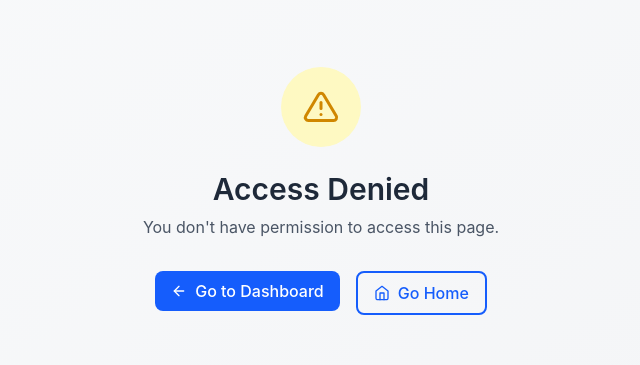
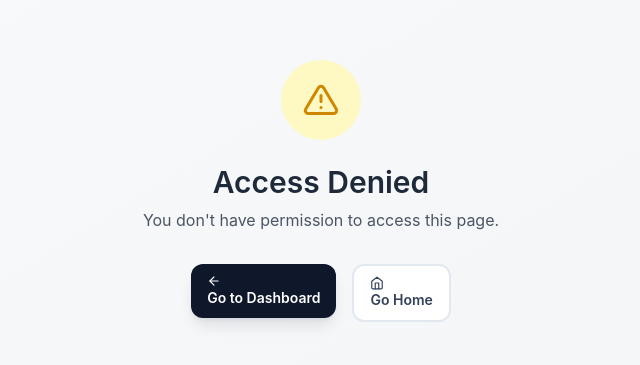
Before and after one commit to adip-adip/Home-Service-Management, a React (Vite) app in the folder frontend/: page /unauthorized in a window 1280 px wide. Shown: the part 209-574 px from the top of the page, without its empty margins (319-959 px from the left). Built offline with nearby package versions, Linux system fonts and the light colour scheme.

Commit message:
refactor(frontend): update common components

```diff
--- a/frontend/src/components/common/Button.jsx
+++ b/frontend/src/components/common/Button.jsx
@@ -1,49 +1,122 @@
 /**
- * Button Component
+ * Button Component - Premium Design System
+ * Reusable button with multiple variants, sizes, and states
  */
 
-const Button = ({
+import { forwardRef } from 'react';
+import { Link } from 'react-router-dom';
+
+const variants = {
+    primary: 'bg-slate-900 hover:bg-slate-800 text-white shadow-lg shadow-slate-900/10 hover:shadow-xl hover:shadow-slate-900/20',
+    secondary: 'bg-slate-100 hover:bg-slate-200 text-slate-700',
+    brand: 'bg-brand-600 hover:bg-brand-500 text-white shadow-lg shadow-brand-500/25 hover:shadow-xl hover:shadow-brand-500/30',
+    outline: 'border-2 border-slate-200 hover:border-slate-300 bg-white text-slate-700 hover:bg-slate-50',
+    'outline-brand': 'border-2 border-brand-200 hover:border-brand-300 bg-white text-brand-700 hover:bg-brand-50',
+    ghost: 'hover:bg-slate-100 text-slate-600 hover:text-slate-900',
+    danger: 'bg-red-600 hover:bg-red-500 text-white shadow-lg shadow-red-500/25',
+    'danger-outline': 'border-2 border-red-200 hover:border-red-300 bg-white text-red-600 hover:bg-red-50',
+    success: 'bg-emerald-600 hover:bg-emerald-500 text-white shadow-lg shadow-emerald-500/25',
+};
+
+const sizes = {
+    sm: 'px-3 py-1.5 text-sm rounded-lg gap-1.5',
+    small: 'px-3 py-1.5 text-sm rounded-lg gap-1.5',
+    md: 'px-4 py-2.5 text-sm rounded-xl gap-2',
+    medium: 'px-4 py-2.5 text-sm rounded-xl gap-2',
+    lg: 'px-6 py-3.5 text-base rounded-xl gap-2',
+    large: 'px-6 py-3.5 text-base rounded-xl gap-2',
+    xl: 'px-8 py-4 text-base rounded-xl gap-2.5',
+    icon: 'p-2.5 rounded-xl',
+    'icon-sm': 'p-2 rounded-lg',
+};
+
+const Button = forwardRef(({
     children,
     type = 'button',
     variant = 'primary',
-    size = 'medium',
+    size = 'md',
+    loading = false,
+    disabled = false,
+    leftIcon,
+    rightIcon,
     fullWidth = false,
-    disabled = false,
-    loading = false,
+    as,
+    to,
+    href,
     onClick,
     className = '',
     ...props
-}) => {
-    const baseStyles = 'inline-flex items-center justify-center gap-2 font-medium rounded-lg transition-all duration-200 cursor-pointer disabled:opacity-50 disabled:cursor-not-allowed';
+}, ref) => {
+    const baseStyles = `
+        inline-flex items-center justify-center font-semibold
+        transition-all duration-200 active:scale-[0.98]
+        disabled:opacity-50 disabled:cursor-not-allowed disabled:active:scale-100
+        focus:outline-none focus-visible:ring-2 focus-visible:ring-brand-500 focus-visible:ring-offset-2
+    `;
 
-    const variantStyles = {
-        primary: 'bg-blue-600 text-white hover:bg-blue-700 active:bg-blue-800',
-        secondary: 'bg-gray-600 text-white hover:bg-gray-700 active:bg-gray-800',
-        outline: 'bg-transparent border-2 border-blue-600 text-blue-600 hover:bg-blue-50 active:bg-blue-100',
-        danger: 'bg-red-600 text-white hover:bg-red-700 active:bg-red-800',
-        success: 'bg-green-600 text-white hover:bg-green-700 active:bg-green-800',
-        ghost: 'bg-transparent text-gray-700 hover:bg-gray-100 active:bg-gray-200'
-    };
+    const classes = `
+        ${baseStyles}
+        ${variants[variant] || variants.primary}
+        ${sizes[size] || sizes.md}
+        ${fullWidth ? 'w-full' : ''}
+        ${className}
+    `.trim().replace(/\s+/g, ' ');
 
-    const sizeStyles = {
-        small: 'px-3 py-1.5 text-sm',
-        medium: 'px-4 py-2 text-base',
-        large: 'px-6 py-3 text-lg'
-    };
+    const content = (
+        <>
+            {loading ? (
+                <div className="w-5 h-5 border-2 border-current border-t-transparent rounded-full animate-spin opacity-70" />
+            ) : leftIcon ? (
+                <span className="flex-shrink-0">{leftIcon}</span>
+            ) : null}
+            {children && <span>{children}</span>}
+            {!loading && rightIcon && <span className="flex-shrink-0">{rightIcon}</span>}
+        </>
+    );
 
+    // Link (react-router)
+    if (to) {
+        return (
+            <Link to={to} ref={ref} className={classes} {...props}>
+                {content}
+            </Link>
+        );
+    }
+
+    // External link
+    if (href) {
+        return (
+            <a href={href} ref={ref} className={classes} {...props}>
+                {content}
+            </a>
+        );
+    }
+
+    // Custom component
+    if (as) {
+        const Component = as;
+        return (
+            <Component ref={ref} className={classes} disabled={disabled || loading} {...props}>
+                {content}
+            </Component>
+        );
+    }
+
+    // Default button
     return (
         <button
+            ref={ref}
             type={type}
-            className={`${baseStyles} ${variantStyles[variant] || variantStyles.primary} ${sizeStyles[size] || sizeStyles.medium} ${fullWidth ? 'w-full' : ''} ${className}`}
+            className={classes}
             disabled={disabled || loading}
             onClick={onClick}
             {...props}
         >
-            {loading ? (
-                <span className="w-5 h-5 border-2 border-white border-t-transparent rounded-full animate-spin"></span>
-            ) : children}
+            {content}
         </button>
     );
-};
+});
+
+Button.displayName = 'Button';
 
 export default Button;
--- a/frontend/src/components/common/Input.jsx
+++ b/frontend/src/components/common/Input.jsx
@@ -1,47 +1,112 @@
 /**
- * Input Component
+ * Input Component - Premium Design System
+ * Reusable input with multiple variants and states
  */
 
-import { forwardRef } from 'react';
+import { forwardRef, useState } from 'react';
+import { FiEye, FiEyeOff } from 'react-icons/fi';
 
 const Input = forwardRef(({
     label,
     type = 'text',
     error,
-    icon,
+    hint,
+    icon: Icon,
+    rightIcon: RightIcon,
+    size = 'md',
+    optional = false,
     className = '',
+    containerClassName = '',
+    onFocus,
+    onBlur,
     ...props
 }, ref) => {
+    const [focused, setFocused] = useState(false);
+    const [showPassword, setShowPassword] = useState(false);
+
+    const isPassword = type === 'password';
+    const inputType = isPassword ? (showPassword ? 'text' : 'password') : type;
+
+    const sizes = {
+        sm: 'py-2 text-sm',
+        md: 'py-3',
+        lg: 'py-3.5 text-base',
+    };
+
+    const handleFocus = (e) => {
+        setFocused(true);
+        onFocus?.(e);
+    };
+
+    const handleBlur = (e) => {
+        setFocused(false);
+        onBlur?.(e);
+    };
+
     return (
-        <div className={`flex flex-col gap-1.5 ${className}`}>
+        <div className={`flex flex-col gap-2 ${containerClassName}`}>
             {label && (
-                <label className="text-sm font-medium text-gray-700">
+                <label className="text-sm font-medium text-slate-700">
                     {label}
+                    {optional && <span className="text-slate-400 font-normal ml-1">(Optional)</span>}
                 </label>
             )}
             <div className="relative">
-                {icon && (
-                    <span className="absolute left-3 top-1/2 -translate-y-1/2 text-gray-400 text-lg">
-                        {icon}
-                    </span>
+                {Icon && (
+                    <div className={`absolute left-4 top-1/2 -translate-y-1/2 transition-colors duration-200 ${
+                        focused ? 'text-brand-500' : 'text-slate-400'
+                    }`}>
+                        <Icon className="w-[18px] h-[18px]" />
+                    </div>
                 )}
                 <input
                     ref={ref}
-                    type={type}
-                    className={`w-full px-4 py-3 border rounded-lg transition-all duration-200 outline-none
-                        ${icon ? 'pl-10' : ''}
+                    type={inputType}
+                    onFocus={handleFocus}
+                    onBlur={handleBlur}
+                    className={`
+                        w-full rounded-xl border-2 bg-slate-50
+                        transition-all duration-200
+                        text-slate-900 placeholder:text-slate-400
+                        focus:bg-white focus:outline-none focus:ring-4
+                        ${Icon ? 'pl-11' : 'pl-4'}
+                        ${(isPassword || RightIcon) ? 'pr-12' : 'pr-4'}
+                        ${sizes[size] || sizes.md}
                         ${error
-                            ? 'border-red-500 focus:border-red-500 focus:ring-2 focus:ring-red-200'
-                            : 'border-gray-300 focus:border-blue-500 focus:ring-2 focus:ring-blue-200'
+                            ? 'border-red-300 focus:border-red-500 focus:ring-red-500/10'
+                            : 'border-slate-200 focus:border-brand-500 focus:ring-brand-500/10'
                         }
-                        placeholder:text-gray-400`}
+                        ${className}
+                    `}
                     {...props}
                 />
+                {isPassword && (
+                    <button
+                        type="button"
+                        className="absolute right-4 top-1/2 -translate-y-1/2 text-slate-400 hover:text-slate-600 transition-colors p-1"
+                        onClick={() => setShowPassword(!showPassword)}
+                        tabIndex={-1}
+                    >
+                        {showPassword
+                            ? <FiEyeOff className="w-[18px] h-[18px]" />
+                            : <FiEye className="w-[18px] h-[18px]" />
+                        }
+                    </button>
+                )}
+                {RightIcon && !isPassword && (
+                    <div className="absolute right-4 top-1/2 -translate-y-1/2 text-slate-400">
+                        <RightIcon className="w-[18px] h-[18px]" />
+                    </div>
+                )}
             </div>
             {error && (
-                <span className="text-sm text-red-500">
+                <p className="text-red-500 text-sm flex items-center gap-1.5">
+                    <span className="w-1 h-1 bg-red-500 rounded-full flex-shrink-0" />
                     {error}
-                </span>
+                </p>
+            )}
+            {hint && !error && (
+                <p className="text-slate-500 text-sm">{hint}</p>
             )}
         </div>
     );
--- a/frontend/src/components/common/Loading.jsx
+++ b/frontend/src/components/common/Loading.jsx
@@ -1,26 +1,129 @@
 /**
- * Loading Spinner Component
+ * Loading Component - Premium Design System
+ * Refined loading states with multiple variants
  */
 
-const Loading = ({ size = 'medium', text = 'Loading...' }) => {
-    const sizeStyles = {
-        small: 'w-6 h-6 border-2',
-        medium: 'w-10 h-10 border-3',
-        large: 'w-16 h-16 border-4'
+const Loading = ({
+    size = 'md',
+    variant = 'spinner',
+    text = '',
+    fullScreen = false,
+    overlay = false,
+    className = ''
+}) => {
+    const sizes = {
+        sm: { spinner: 'w-5 h-5 border-2', dot: 'w-1.5 h-1.5', text: 'text-xs' },
+        md: { spinner: 'w-8 h-8 border-2', dot: 'w-2 h-2', text: 'text-sm' },
+        lg: { spinner: 'w-12 h-12 border-3', dot: 'w-2.5 h-2.5', text: 'text-base' },
+        xl: { spinner: 'w-16 h-16 border-4', dot: 'w-3 h-3', text: 'text-lg' }
     };
 
-    const containerStyles = {
-        small: 'p-4',
-        medium: 'p-8',
-        large: 'p-12'
+    const currentSize = sizes[size] || sizes.md;
+
+    const Spinner = () => (
+        <div
+            className={`${currentSize.spinner} border-brand-200 border-t-brand-600 rounded-full animate-spin`}
+        />
+    );
+
+    const Dots = () => (
+        <div className="flex items-center gap-1.5">
+            {[0, 1, 2].map((i) => (
+                <div
+                    key={i}
+                    className={`${currentSize.dot} bg-brand-500 rounded-full animate-pulse`}
+                    style={{ animationDelay: `${i * 150}ms` }}
+                />
+            ))}
+        </div>
+    );
+
+    const Pulse = () => (
+        <div className="relative">
+            <div className={`${currentSize.spinner} bg-brand-100 rounded-full`} />
+            <div
+                className={`absolute inset-0 ${currentSize.spinner} bg-brand-500 rounded-full animate-ping opacity-75`}
+            />
+        </div>
+    );
+
+    const renderLoader = () => {
+        switch (variant) {
+            case 'dots':
+                return <Dots />;
+            case 'pulse':
+                return <Pulse />;
+            default:
+                return <Spinner />;
+        }
     };
 
-    return (
-        <div className={`flex flex-col items-center justify-center gap-4 ${containerStyles[size] || containerStyles.medium}`}>
-            <div className={`${sizeStyles[size] || sizeStyles.medium} border-blue-600 border-t-transparent rounded-full animate-spin`}></div>
-            {text && <p className="text-gray-600 text-sm">{text}</p>}
+    const content = (
+        <div className={`flex flex-col items-center justify-center gap-3 ${className}`}>
+            {renderLoader()}
+            {text && (
+                <p className={`${currentSize.text} text-slate-500 font-medium`}>
+                    {text}
+                </p>
+            )}
         </div>
     );
+
+    if (fullScreen) {
+        return (
+            <div className="fixed inset-0 z-50 flex items-center justify-center bg-white">
+                {content}
+            </div>
+        );
+    }
+
+    if (overlay) {
+        return (
+            <div className="absolute inset-0 z-40 flex items-center justify-center bg-white/80 backdrop-blur-sm rounded-xl">
+                {content}
+            </div>
+        );
+    }
+
+    return content;
 };
 
+// Skeleton loading component
+export const Skeleton = ({
+    width = 'w-full',
+    height = 'h-4',
+    rounded = 'rounded-lg',
+    className = ''
+}) => (
+    <div
+        className={`${width} ${height} ${rounded} shimmer ${className}`}
+    />
+);
+
+// Card skeleton for common patterns
+export const CardSkeleton = ({ className = '' }) => (
+    <div className={`bg-white rounded-2xl border border-slate-200 p-6 ${className}`}>
+        <div className="flex items-center gap-4 mb-4">
+            <Skeleton width="w-12" height="h-12" rounded="rounded-xl" />
+            <div className="flex-1 space-y-2">
+                <Skeleton width="w-1/3" height="h-4" />
+                <Skeleton width="w-1/2" height="h-3" />
+            </div>
+        </div>
+        <Skeleton height="h-3" className="mb-2" />
+        <Skeleton height="h-3" width="w-2/3" />
+    </div>
+);
+
+// Table row skeleton
+export const TableRowSkeleton = ({ cols = 4 }) => (
+    <tr>
+        {[...Array(cols)].map((_, i) => (
+            <td key={i} className="px-4 py-3">
+                <Skeleton height="h-4" width={i === 0 ? 'w-1/2' : 'w-full'} />
+            </td>
+        ))}
+    </tr>
+);
+
 export default Loading;
```
